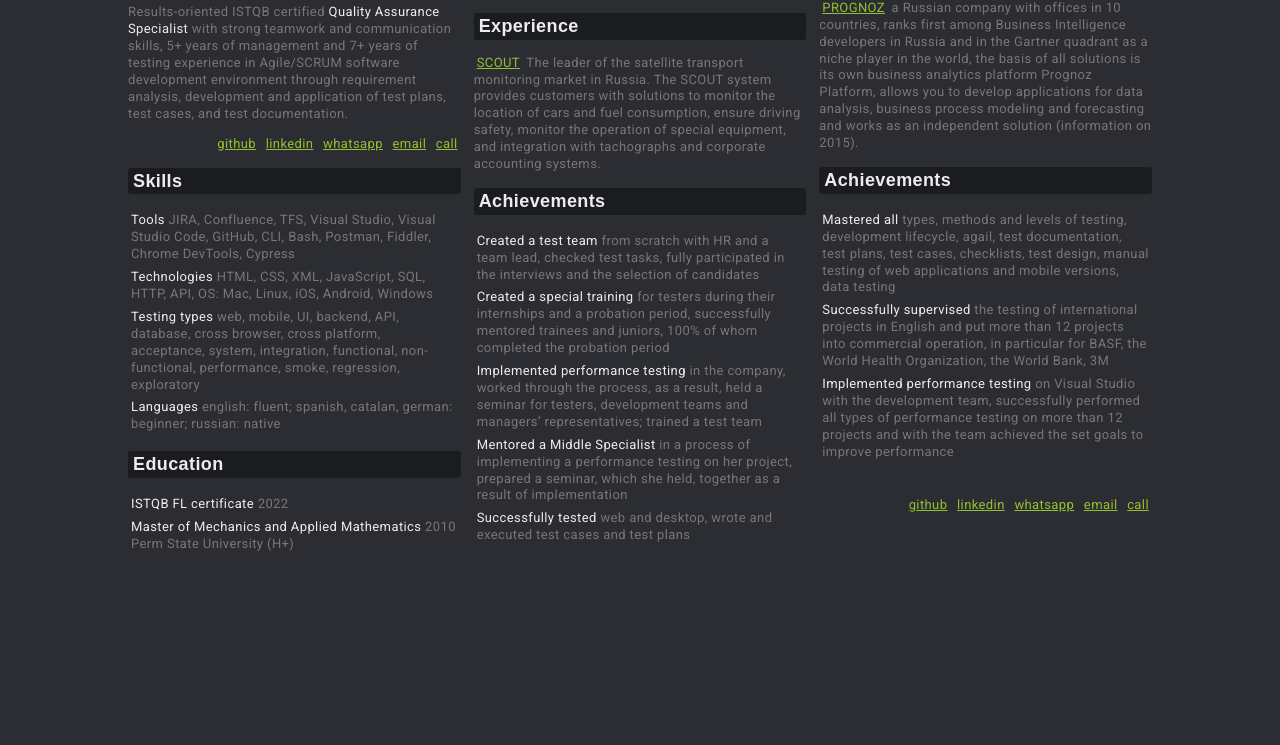
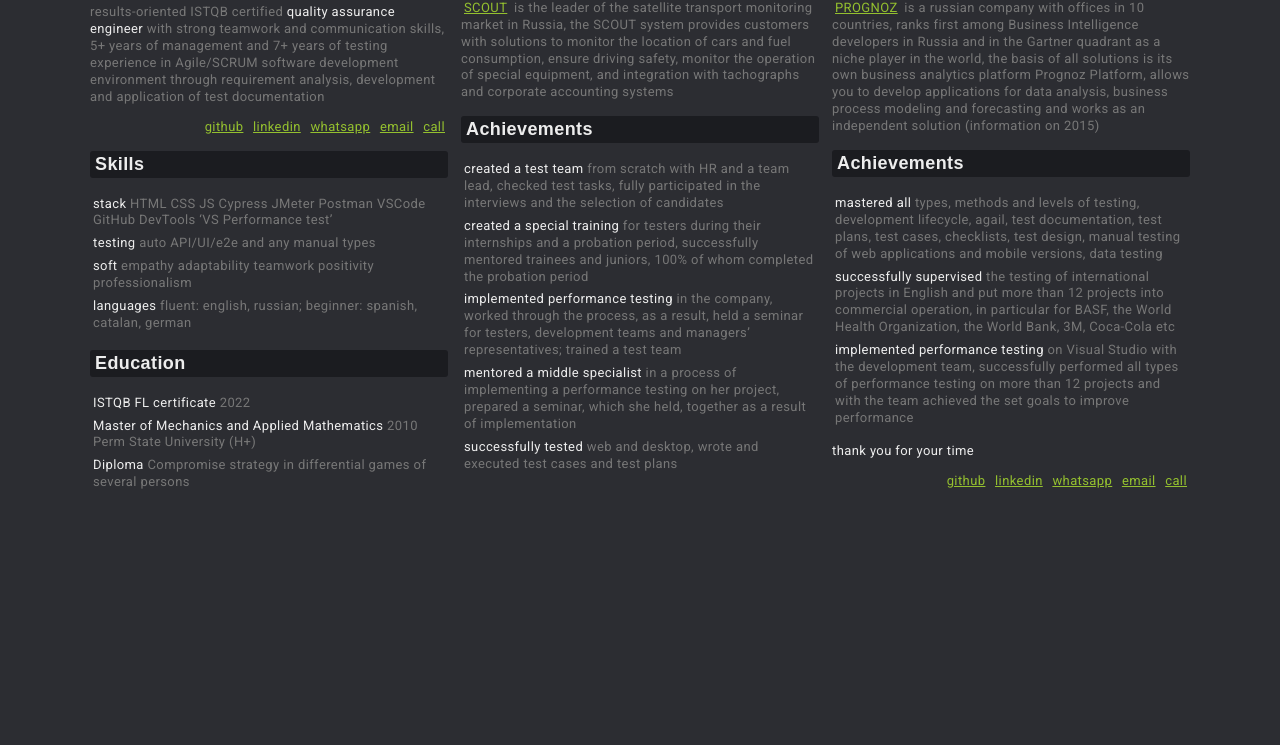
Before and after one commit to leocareer/resume, a plain HTML site: page index.html in a window 1280 px wide. Shown: the part 55-800 px from the top of the page. Drawn offline with Linux system fonts and the light colour scheme.

Commit message:
changed text

```diff
--- a/index.html
+++ b/index.html
@@ -15,7 +15,7 @@
   <h1>Leo Kalugina</h1>
 
   <div class="text">
-  <p>Results-oriented ISTQB certified <spon class="word">Quality Assurance Specialist</spon> with strong teamwork and communication skills, 5+ years of management and 7+ years of testing experience in Agile/SCRUM software development environment through requirement analysis, development and application of test plans, test cases, and test documentation.</p>
+  <p>results-oriented ISTQB certified <spon class="word">quality assurance engineer</spon> with strong teamwork and communication skills, 5+ years of management and 7+ years of testing experience in Agile/SCRUM software development environment through requirement analysis, development and application of test documentation</p>
   </div>
 
   <div class="links">
@@ -28,10 +28,10 @@
 
   <div class="box">
   <h2>Skills</h2>
-  <li><span class="word">Tools</span> JIRA, Confluence, TFS, Visual Studio, Visual Studio Code, GitHub, CLI, Bash, Postman, Fiddler, Chrome DevTools, Cypress</li>
-  <li><span class="word">Technologies</span> HTML, CSS, XML, JavaScript, SQL, HTTP, API, OS: Mac, Linux, iOS, Android, Windows</li>
-  <li><span class="word">Testing types</span> web, mobile, UI, backend, API, database, cross browser, cross platform, acceptance, system, integration, functional, non-functional, performance, smoke, regression, exploratory</li>
-  <li><span class="word">Languages</span> english: fluent; spanish, catalan, german: beginner; russian: native</li>
+  <li><span class="word">stack</span> HTML CSS JS Cypress JMeter Postman VSCode GitHub DevTools ‘VS Performance test’</li>
+  <li><span class="word">testing</span> auto API/UI/e2e and any manual types </li>
+  <li><span class="word">soft</span> empathy adaptability teamwork positivity professionalism</li>
+  <li><span class="word">languages</span> fluent: english, russian; beginner: spanish, catalan, german</li>
   </div>
 
   <div class="box">
@@ -44,34 +44,34 @@
   <div class="box">
   <h2>Experience</h2>
     <div class="text">
-    <p> <a href="https://scout-gps.com/">SCOUT</a> The leader of the satellite transport monitoring market in Russia. The SCOUT system provides customers with solutions to monitor the location of cars and fuel consumption, ensure driving safety, monitor the operation of special equipment, and integration with tachographs and corporate accounting systems.</p>
+    <p> <a href="https://scout-gps.com/">SCOUT</a> is the leader of the satellite transport monitoring market in Russia, the SCOUT system provides customers with solutions to monitor the location of cars and fuel consumption, ensure driving safety, monitor the operation of special equipment, and integration with tachographs and corporate accounting systems</p>
     </div>
   </div>
 
   <div class="box">
   <h2>Achievements</h2>
-  <li><span class="word">Created a test team</span> from scratch with HR and a team lead, checked test tasks, fully participated in the interviews and the selection of candidates</li>
-  <li><span class="word">Created a special training</span> for testers during their internships and a probation period, successfully mentored trainees and juniors, 100% of whom completed the probation period</li>
-  <li><span class="word">Implemented performance testing</span> in the company, worked through the process, as a result, held a seminar for testers, development teams and managers’ representatives; trained a test team</li>
-  <li><span class="word">Mentored a Middle Specialist</span> in a process of implementing a performance testing on her project, prepared a seminar, which she held, together as a result of implementation</li>
-  <li><span class="word">Successfully tested</span> web and desktop, wrote and executed test cases and test plans</li>
+  <li><span class="word">created a test team</span> from scratch with HR and a team lead, checked test tasks, fully participated in the interviews and the selection of candidates</li>
+  <li><span class="word">created a special training</span> for testers during their internships and a probation period, successfully mentored trainees and juniors, 100% of whom completed the probation period</li>
+  <li><span class="word">implemented performance testing</span> in the company, worked through the process, as a result, held a seminar for testers, development teams and managers’ representatives; trained a test team</li>
+  <li><span class="word">mentored a middle specialist</span> in a process of implementing a performance testing on her project, prepared a seminar, which she held, together as a result of implementation</li>
+  <li><span class="word">successfully tested</span> web and desktop, wrote and executed test cases and test plans</li>
   </div>
 
   <div class="box">
     <h2>Experience</h2>
     <div class="text">
-    <p> <a href="https://www.linkedin.com/company/prognoz-com/">PROGNOZ</a> a Russian company with offices in 10 countries, ranks first among Business Intelligence developers in Russia and in the Gartner quadrant as a niche player in the world, the basis of all solutions is its own business analytics platform Prognoz Platform, allows you to develop applications for data analysis, business process modeling and forecasting and works as an independent solution (information on 2015).</p>
+    <p> <a href="https://www.linkedin.com/company/prognoz-com/">PROGNOZ</a> is a russian company with offices in 10 countries, ranks first among Business Intelligence developers in Russia and in the Gartner quadrant as a niche player in the world, the basis of all solutions is its own business analytics platform Prognoz Platform, allows you to develop applications for data analysis, business process modeling and forecasting and works as an independent solution (information on 2015)</p>
     </div>
   </div>
 
   <div class="box">
     <h2>Achievements</h2>
-    <li><span class="word">Mastered all</span> types, methods and levels of testing, development lifecycle, agail, test documentation, test plans, test cases, checklists, test design, manual testing of web applications and mobile versions, data testing</li>
-    <li><span class="word">Successfully supervised</span> the testing of international projects in English and put more than 12 projects into commercial operation, in particular for BASF, the World Health Organization, the World Bank, 3M</li>
-    <li><span class="word">Implemented performance testing</span> on Visual Studio with the development team, successfully performed all types of performance testing on more than 12 projects and with the team achieved the set goals to improve performance</li>
+    <li><span class="word">mastered all</span> types, methods and levels of testing, development lifecycle, agail, test documentation, test plans, test cases, checklists, test design, manual testing of web applications and mobile versions, data testing</li>
+    <li><span class="word">successfully supervised</span> the testing of international projects in English and put more than 12 projects into commercial operation, in particular for BASF, the World Health Organization, the World Bank, 3M, Coca-Cola etc</li>
+    <li><span class="word">implemented performance testing</span> on Visual Studio with the development team, successfully performed all types of performance testing on more than 12 projects and with the team achieved the set goals to improve performance</li>
     </div>
 
-   <br><br>
+    <p><span class="word">thank you for your time</span></p>
     <div class="links">
       <a href="https://github.com/leocareer">github</a>
       <a href="www.linkedin.com/in/leo-k-3407a2239">linkedin</a>
--- a/styles.css
+++ b/styles.css
@@ -12,13 +12,13 @@ body {
 }
 
 .container {
-  width: 1024px;
+  width: 1100px;
   column-count: 3;
   margin-left: auto;
   margin-right: auto;
 }
 
-@media (max-width: 1024px) {
+@media (max-width: 1100px) {
   .container {
     column-count: 2;
     width: auto;
```
